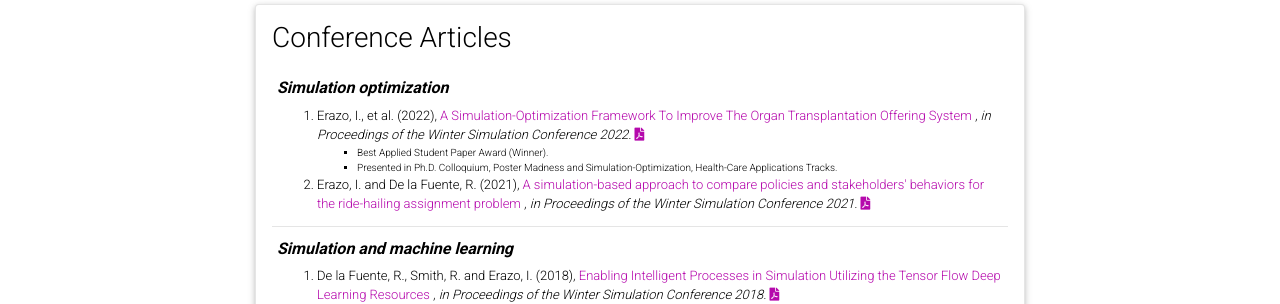
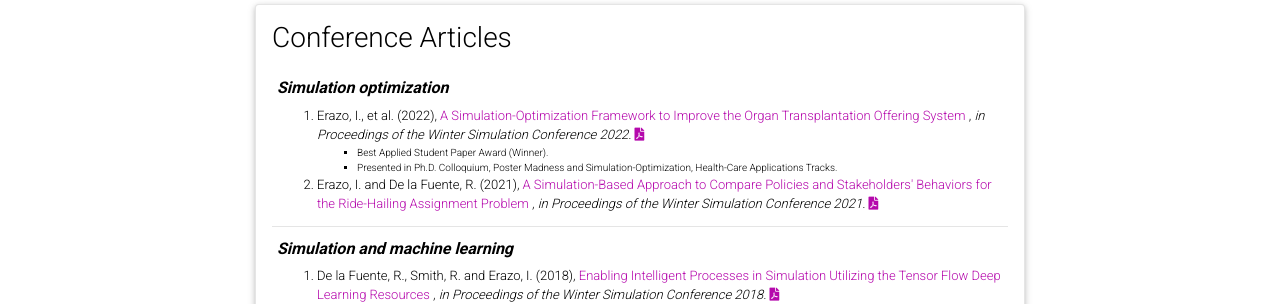
Before and after one commit to ierazo/ierazo.github.io, a Jekyll site: the page built from _pages/pubs_detailed.md, in a window 1280 px wide and 1133 px high. Shown: the part 689-993 px from the top of the window. Built offline with Jekyll 4.4.1, drawn with Linux system fonts in a browser that asks for light colours; comment, search, counter and statistics services are not loaded; a style sheet for code colours, icons or effects is not loaded.

Commit message:
fixed citations

```diff
--- a/_data/pubs_detailed.yml
+++ b/_data/pubs_detailed.yml
@@ -32,11 +32,11 @@
   contents:
     - title: Simulation optimization
       description:
-        - title: Erazo, I., et al. (2022), <a href="https://www.researchgate.net/publication/367369443_A_Simulation-Optimization_Framework_to_Improve_the_Organ_Transplantation_Offering_System"> A Simulation-Optimization Framework To Improve The Organ Transplantation Offering System </a>, <em> in Proceedings of the Winter Simulation Conference 2022.</em> <a href="../assets/pdf/conference_papers/2022_WSC_Transplantation.pdf"><i class="fas fa-file-pdf"></i></a>
+        - title: Erazo, I., et al. (2022), <a href="https://www.researchgate.net/publication/367369443_A_Simulation-Optimization_Framework_to_Improve_the_Organ_Transplantation_Offering_System"> A Simulation-Optimization Framework to Improve the Organ Transplantation Offering System </a>, <em> in Proceedings of the Winter Simulation Conference 2022.</em> <a href="../assets/pdf/conference_papers/2022_WSC_Transplantation.pdf"><i class="fas fa-file-pdf"></i></a>
           contents:
             - Best Applied Student Paper Award (Winner).
             - Presented in Ph.D. Colloquium, Poster Madness and Simulation-Optimization, Health-Care Applications Tracks.
-        - title: Erazo, I. and De la Fuente, R. (2021), <a href="https://www.researchgate.net/publication/358830509_A_Simulation-Based_Approach_To_Compare_Policies_and_Stakeholders'_Behaviors_For_The_Ride-Hailing_Assignment_Problem"> A simulation-based approach to compare policies and stakeholders' behaviors for the ride-hailing assignment problem </a>, <em> in Proceedings of the Winter Simulation Conference 2021.</em> <a href="../assets/pdf/conference_papers/2021_WSC_RideHailing.pdf"><i class="fas fa-file-pdf"></i></a>
+        - title: Erazo, I. and De la Fuente, R. (2021), <a href="https://www.researchgate.net/publication/358830509_A_Simulation-Based_Approach_To_Compare_Policies_and_Stakeholders'_Behaviors_For_The_Ride-Hailing_Assignment_Problem"> A Simulation-Based Approach to Compare Policies and Stakeholders' Behaviors for the Ride-Hailing Assignment Problem </a>, <em> in Proceedings of the Winter Simulation Conference 2021.</em> <a href="../assets/pdf/conference_papers/2021_WSC_RideHailing.pdf"><i class="fas fa-file-pdf"></i></a>
 
     - title: Simulation and machine learning
       description:
```
